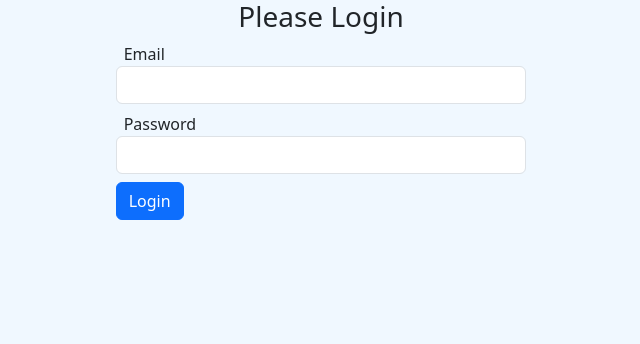
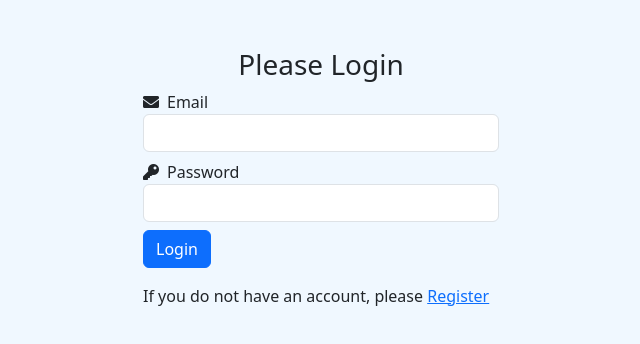
Before and after one commit to Oungseik/weather-ap, a website: page pages/login/index.html in a window 1280 px wide. Shown: the whole page, without its empty margins (319-959 px from the left). Drawn offline with nearby package versions, Linux system fonts and the light colour scheme.

Commit message:
polish ui

```diff
--- a/pages/login/index.html
+++ b/pages/login/index.html
@@ -5,28 +5,32 @@
     <meta name="viewport" content="width=device-width, initial-scale=1.0">
     <title>Login Form</title>
     <link href="https://cdn.jsdelivr.net/npm/bootstrap@5.3.3/dist/css/bootstrap.min.css" rel="stylesheet" integrity="sha384-QWTKZyjpPEjISv5WaRU9OFeRpok6YctnYmDr5pNlyT2bRjXh0JMhjY6hW+ALEwIH" crossorigin="anonymous">
+    <link rel="stylesheet" href="https://use.fontawesome.com/releases/v5.15.1/css/all.css">
     <style>
         body {
             background-color: #f0f8ff;
         }
     </style>
 </head>
+<body>
+    <div class="container mt-5">
         <div class="row justify-content-around">
             <div class="col-md-4">
                 <h3 class="text-center">Please Login</h3>
                 <form method="POST" action="/api/auth/login">
                     <div class="mb-2">
-                        <div class="mb-2">
                         <label><i class="fas fa-envelope me-2"></i>Email</label>
-                        <input type="email" name="email" class="form-control" >
+                        <input type="email" name="email" class="form-control" required>
                     </div>
                     <div class="mb-2">
-                        <label><i class="fas fa-key me-2"></i> Password</label>
-                        <input type="password" name="password" class="form-control">
+                        <label><i class="fas fa-key me-2"></i>Password</label>
+                        <input type="password" name="password" class="form-control" required>
                     </div>
-
-
                     <button type="submit" class="btn btn-primary btn-block mb-3">Login</button>
+                    <div>
+                        <span>If you do not have an account, please </span>
+                        <a href="/register" class="text-primary btn-block">Register</a>
+                    </div>
                 </form>
             </div>
         </div>
--- a/pages/register/index.html
+++ b/pages/register/index.html
@@ -5,6 +5,7 @@
     <meta name="viewport" content="width=device-width, initial-scale=1.0">
     <title>Login Form</title>
         <link href="https://cdn.jsdelivr.net/npm/bootstrap@5.3.3/dist/css/bootstrap.min.css" rel="stylesheet" integrity="sha384-QWTKZyjpPEjISv5WaRU9OFeRpok6YctnYmDr5pNlyT2bRjXh0JMhjY6hW+ALEwIH" crossorigin="anonymous">
+        <link rel="stylesheet" href="https://use.fontawesome.com/releases/v5.15.1/css/all.css">
         <style>
             body {
                 background-color: #f0f8ff;
@@ -28,8 +29,12 @@
                         <input type="password" name="password" class="form-control">
                         </div>
 
+                    <button type="submit" class="btn btn-primary btn-block mb-3">Register</button>
 
-                    <button type="submit" class="btn btn-primary btn-block mb-3">Login</button>
+                    <div>
+                        <span>If you already have an account, please</span>
+                        <a href="/login" class="text-primary btn-block">Login</a>
+                    </div>
                 </form>
             </div>
         </div>
```
Lines whose indentation alone changed are shown as unchanged.
